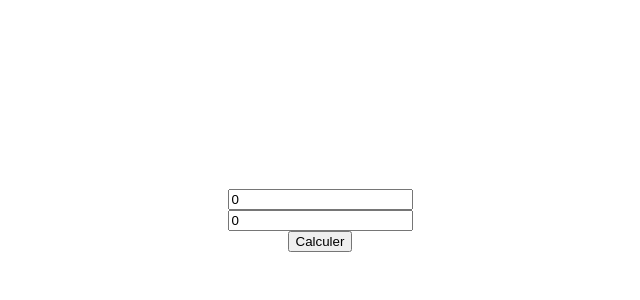
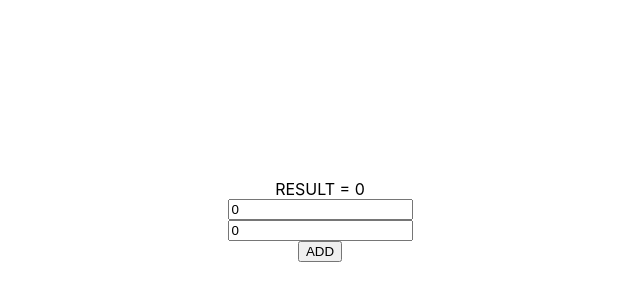
Before and after one commit to mnadea001/react-with-jest-app, a Next.js app: page / in a window 1280 px wide. Shown: the part 180-480 px from the top of the page, without its empty margins (320-960 px from the left). Built offline with nearby package versions, Linux system fonts and the light colour scheme.

Commit message:
calculette addition fonctionnel

```diff
--- a/pages/index.tsx
+++ b/pages/index.tsx
@@ -7,7 +7,10 @@ export default function Home() {
 
   const [number1, setNumber1] = useState(0);
   const [number2, setNumber2] = useState(0);
-
+const add = () => {
+  setResult(parseInt(number1) + parseInt(number2))
+};
+const [result, setResult] = useState(0);
 
   return (
     <div className={styles.container}>
@@ -17,10 +20,11 @@ export default function Home() {
       </Head>
 
       <main>
+        <div className={styles.result} data-testid="result">RESULT = {result}</div>
         <input type="number" className={styles.input} data-testid={number1} value={number1} onChange={(e) => setNumber1(e.target.value)} />
 
         <input type="number" className={styles.input} data-testid={number2} value={number2} onChange={(e) => setNumber2(e.target.value)} />
-        <button>Calculer</button>
+        <button onClick={add} className={styles.button} data-testid="add">ADD</button>
       </main>
     </div>
   )
```
